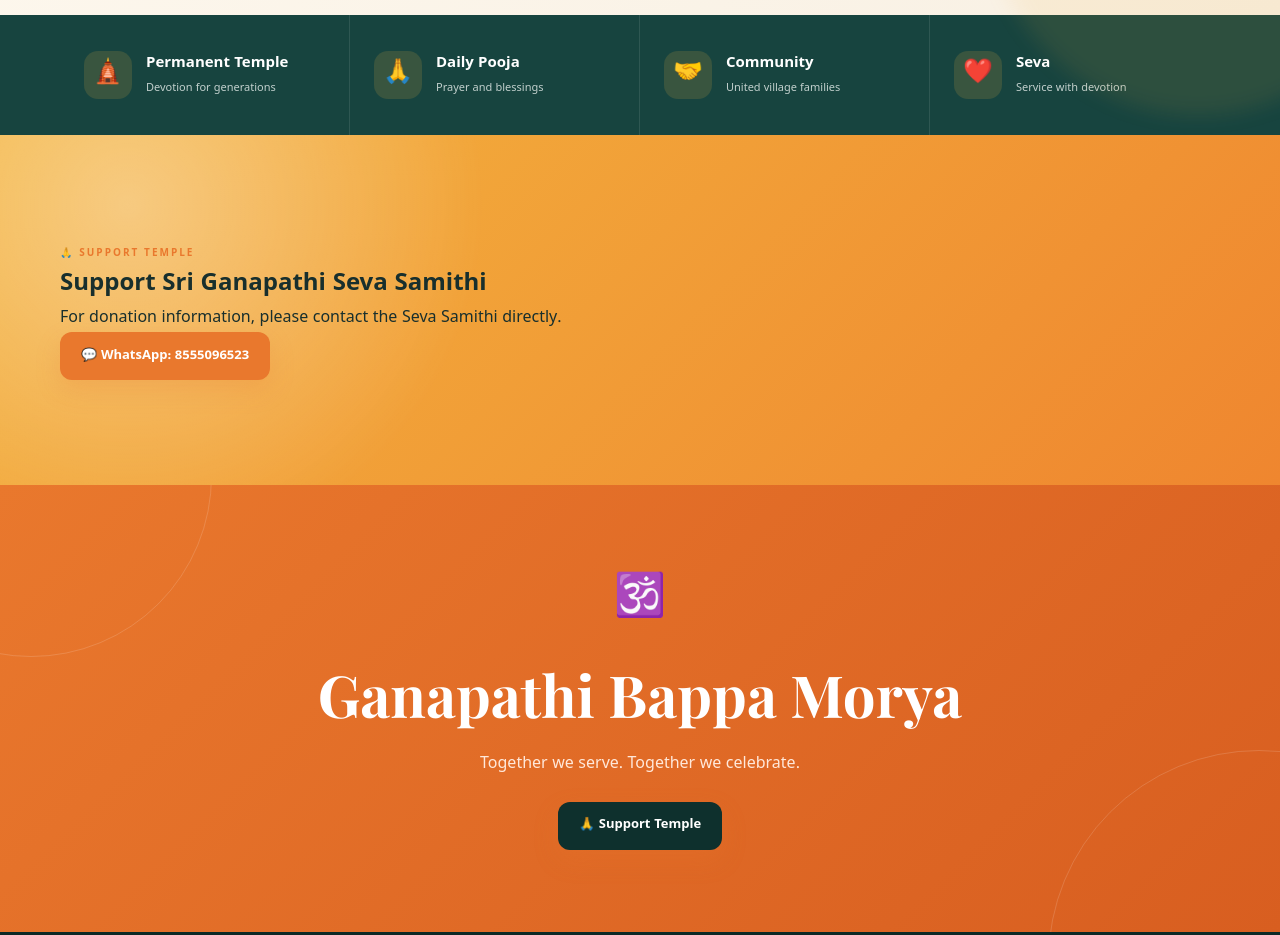
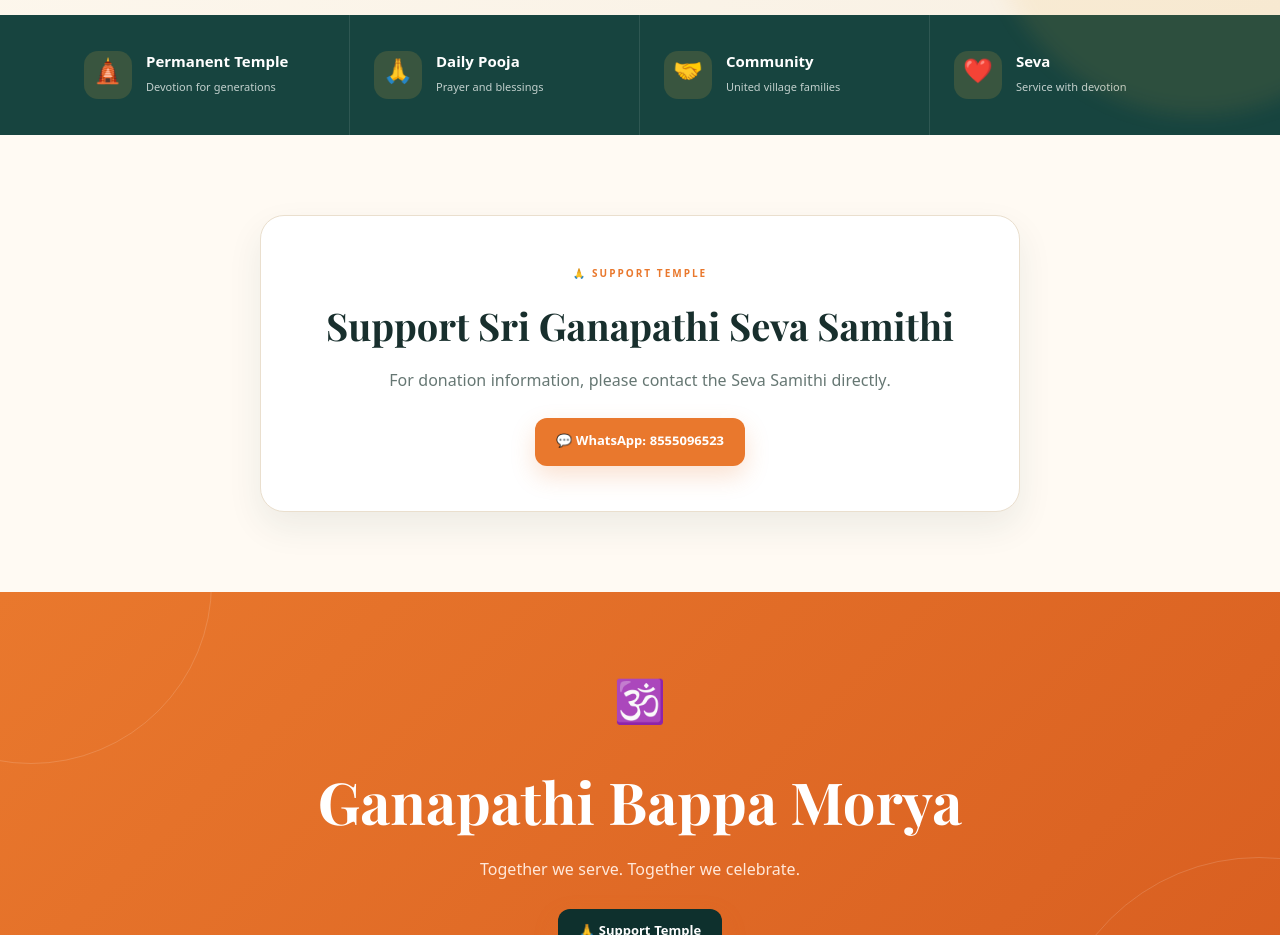
Before and after one commit to thiruroyal081-hub/Gangaputhra-vanjiri, a plain HTML site: page index.html in a window 1280 px wide. Shown: the part 820-1755 px from the top of the page. Drawn offline with nearby package versions, Linux system fonts and the light colour scheme.

Commit message:
Style donation contact section

```diff
--- a/style.css
+++ b/style.css
@@ -844,3 +844,9 @@ body.home-page .schedule-section{
 .temple-detail-grid h2{font-family:"Playfair Display",Georgia,serif;font-size:38px;line-height:1.12;margin-top:8px}
 .temple-detail-grid p{color:var(--muted);font-size:14px;line-height:1.8;margin-bottom:22px}
 @media(max-width:800px){.temple-modern{padding:48px 0 65px}.temple-info-grid,.temple-detail-grid{grid-template-columns:1fr}.temple-info-grid .info-card{min-height:auto}.temple-feature-image img{height:300px}.temple-detail-grid{padding-top:45px}.temple-detail-grid h2{font-size:31px}}
+
+/* Donation contact only — no UPI/payment UI */
+.donation-contact-only{padding:80px 0;background:#fffaf3}
+.donation-contact-card{max-width:760px;margin:auto;text-align:center;background:#fff;border:1px solid var(--line);border-radius:24px;padding:45px;box-shadow:0 15px 35px rgba(23,68,63,.08)}
+.donation-contact-card h2{font-family:"Playfair Display",Georgia,serif;font-size:38px;margin:8px 0 12px}.donation-contact-card p{color:var(--muted);margin-bottom:22px}
+@media(max-width:600px){.donation-contact-card{padding:30px 20px}.donation-contact-card h2{font-size:30px}}
```
